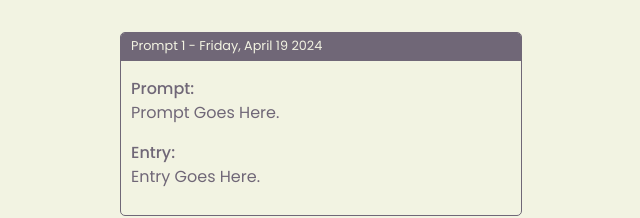
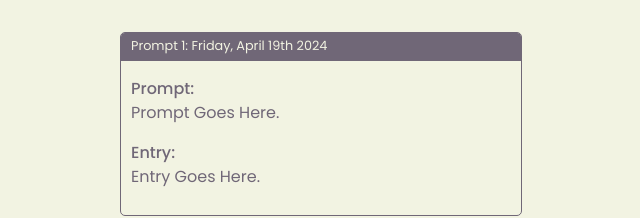
Before and after one commit to akameny/akameny.github.io, a plain HTML site: page index.html in a window 1280 px wide. Shown: the part 341-559 px from the top of the page, 319-959 px from the left. Drawn offline with Linux system fonts and the light colour scheme.

Commit message:
Update index.html

```diff
--- a/index.html
+++ b/index.html
@@ -19,7 +19,7 @@
     </header>
     <main>
         <article class="post">
-            <div id="block"><span class="date">Prompt 1 - Friday, April 19 2024</span></div>
+            <div id="block"><span class="date">Prompt 1: Friday, April 19th 2024</span></div>
             <div id="paragraph">
                 <p class="title">Prompt:
                 <br><span class="body">Prompt Goes Here.</span></p>
```
